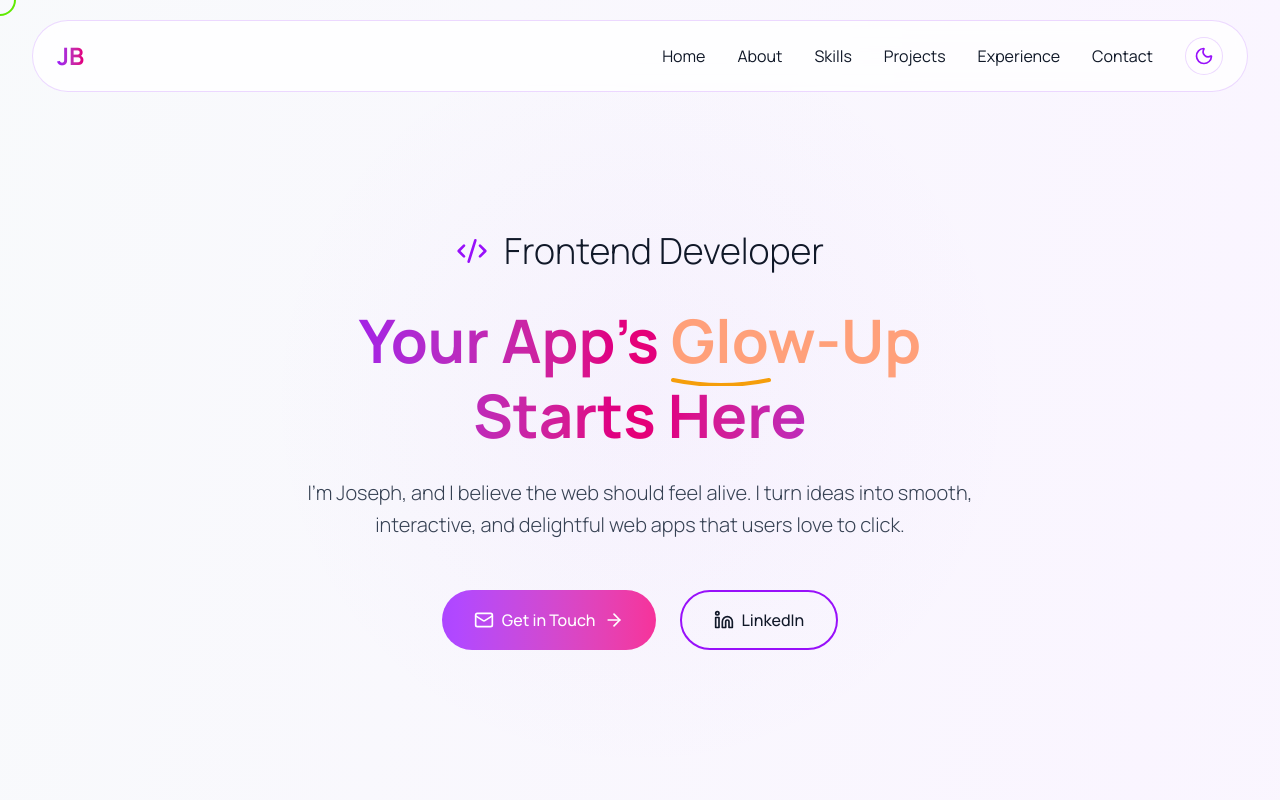
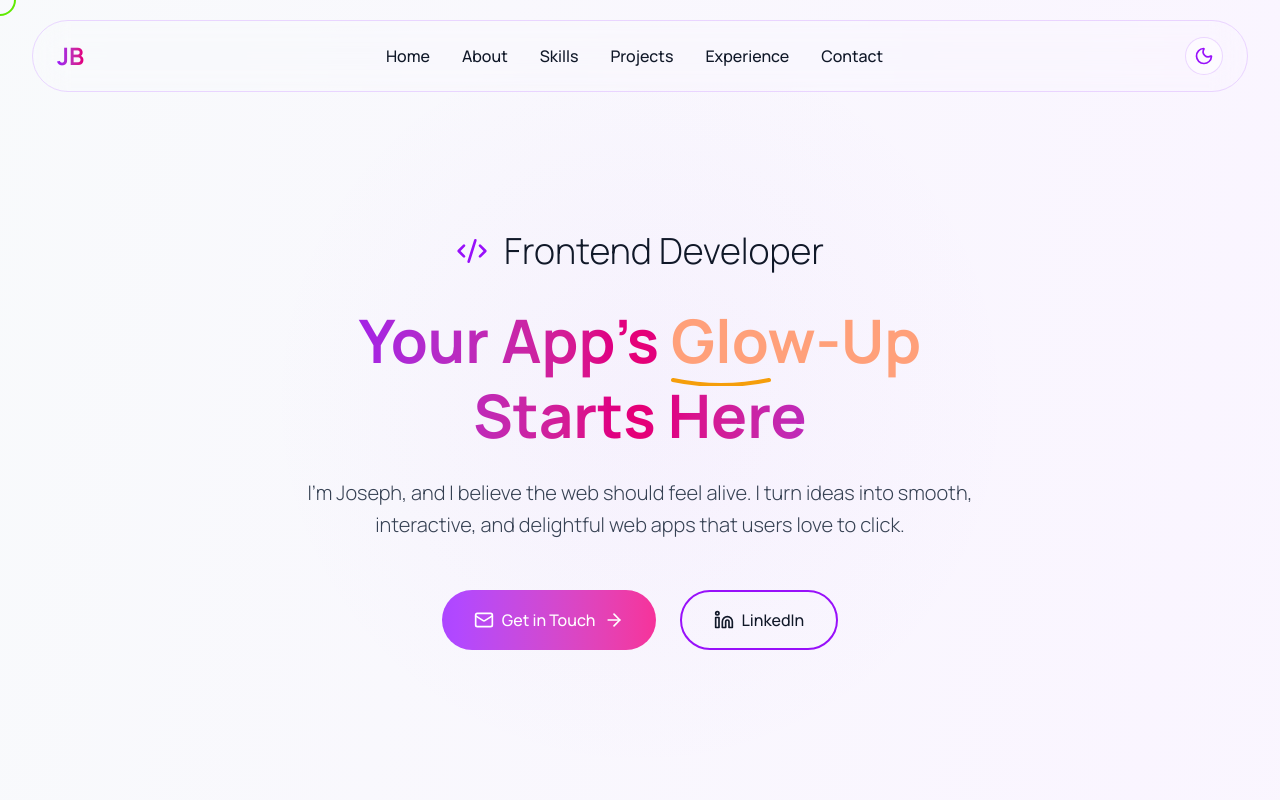
Before and after one commit to sagacious123/my-latest-portfolio, a React (Vite) app: page / in a window 1280 px wide. Shown: the top 800 px of the page. Built offline with nearby package versions, Linux system fonts and the light colour scheme.

Commit message:
UI fixes

```diff
--- a/src/pages/home.tsx
+++ b/src/pages/home.tsx
@@ -328,10 +328,12 @@ export const Home = () => {
     : "from-slate-50 via-purple-50 to-slate-50";
   const textColor = isDark ? "text-white" : "text-gray-900";
   const cardBg = isDark ? "bg-slate-900/50" : "bg-white/50";
-  const whiteBg = isDark ? "bg-slate-900" : "bg-white";
+  const whiteBg = isDark ? "bg-slate-950/80" : "bg-white/80";
   const borderColor = isDark ? "border-purple-500/30" : "border-purple-300/50";
   const accentColor = isDark ? "text-purple-400" : "text-purple-600";
-
+  // ${
+  //           isDark ? "bg-slate-950/80" : "bg-white/80"
+  //         }
   return (
     <div
       className={`min-h-screen bg-gradient-to-br ${bgColor} ${textColor} overflow-hidden transition-colors duration-500`}
@@ -368,21 +370,89 @@ export const Home = () => {
 
       {/* Navigation */}
       <nav
-        className={`fixed max-w-7xl w-[95%] mx-auto top-5 left-1/2 -translate-x-1/2 z-50 rounded-full ${
-          isDark ? "bg-slate-950/80" : "bg-white/80"
-        } backdrop-blur-lg z-40 border ${borderColor}`}
+        className={`fixed max-w-7xl w-[95%] mx-auto top-5 left-1/2 -translate-x-1/2 z-50 rounded-full bg-transparent  backdrop-blur-lg z-40 border ${borderColor}`}
       >
-        <div className="max-w-7xl mx-auto px-6 py-4 flex justify-between items-center">
+        <div className="max-w-7xl mx-auto md:px-6 md:py-4 px-5 py-3 flex justify-between items-center">
           <div
             className={`text-2xl font-bold bg-gradient-to-r ${
               isDark
                 ? "from-purple-400 to-pink-400"
                 : "from-purple-600 to-pink-600"
             } bg-clip-text text-transparent`}
+            style={{
+              WebkitBackgroundClip: "text",
+              WebkitTextFillColor: "transparent",
+            }}
           >
             JB
           </div>
+          {/* Desktop Nav */}
           <div
+            className={`flex md:flex-row flex-col md:bg-transparent md:static absolute top-1/2 z-[-1] left-0 right-0 gap-8 items-center md:border-0 md:py-0 py-5 rounded-b-4xl md:rounded-[unset] border border-t-0 ${borderColor} backdrop-blur-md md:opacity-100 opacity-0 ${
+              isMenuOpen ? "opacity-100" : "opacity-0"
+            }`}
+          >
+            {[
+              "Home",
+              "About",
+              "Skills",
+              "Projects",
+              "Experience",
+              //   "Testimonials",
+              "Contact",
+            ].map((item) => (
+              <a
+                key={item}
+                href={`#${item.toLowerCase()}`}
+                className={`hover:${accentColor} transition-colors relative group font-medium`}
+                onClick={() => createSparkle(mousePosition.x, mousePosition.y)}
+              >
+                {item}
+                <span
+                  className={`absolute -bottom-1 left-0 w-0 h-0.5 ${
+                    isDark ? "bg-purple-400" : "bg-purple-600"
+                  } group-hover:w-full transition-all duration-300`}
+                />
+              </a>
+            ))}
+            {/* <button
+              onClick={() => {
+                setIsDark(!isDark);
+                createSparkle(mousePosition.x, mousePosition.y);
+              }}
+              className={`p-2 rounded-full ${cardBg} border ${borderColor} hover:scale-110 transition-transform`}
+            >
+              {isDark ? (
+                <Sun className="w-5 h-5 text-yellow-400" />
+              ) : (
+                <Moon className="w-5 h-5 text-purple-600" />
+              )}
+            </button> */}
+          </div>
+
+          {/* Mobile Menu Button */}
+          <div className=" flex items-center gap-4">
+            <button
+              onClick={() => {
+                setIsDark(!isDark);
+                createSparkle(mousePosition.x, mousePosition.y);
+              }}
+              className={`p-2 rounded-full ${cardBg} border ${borderColor}`}
+            >
+              {isDark ? (
+                <Sun className="w-5 h-5 text-yellow-400" />
+              ) : (
+                <Moon className="w-5 h-5 text-purple-600" />
+              )}
+            </button>
+            <button
+              className="md:hidden"
+              onClick={() => setIsMenuOpen(!isMenuOpen)}
+            >
+              {isMenuOpen ? <X /> : <Menu />}
+            </button>
+          </div>
+          {/* <div
             className={`flex md:flex-row flex-col md:bg-transparent md:static absolute top-1/2 z-[-1] left-0 right-0 gap-8 items-center md:border-0 md:py-0 py-5 rounded-b-4xl md:rounded-[unset] border border-t-0 ${borderColor} ${whiteBg} md:opacity-100 opacity-0 ${
               isMenuOpen ? "opacity-100" : "opacity-0"
             }`}
@@ -421,14 +491,40 @@ export const Home = () => {
                 <Moon className="w-5 h-5 text-purple-600" />
               )}
             </button>
-          </div>
-          <button
+          </div> */}
+          {/* <button
             className="md:hidden"
             onClick={() => setIsMenuOpen(!isMenuOpen)}
           >
             {isMenuOpen ? <X /> : <Menu />}
-          </button>
+          </button> */}
         </div>
+        {/* Mobile Menu */}
+        {/* {isMenuOpen && (
+          <div className={`md:hidden fixed ${cardBg} border-t ${borderColor} py-4`}>
+            {[
+              "Home",
+              "About",
+              "Skills",
+              "Projects",
+              "Experience",
+              "Testimonials",
+              "Contact",
+            ].map((item) => (
+              <a
+                key={item}
+                href={`#${item.toLowerCase()}`}
+                className={`block px-6 py-3 hover:${accentColor} transition-colors`}
+                onClick={() => {
+                  setIsMenuOpen(false);
+                  createSparkle(mousePosition.x, mousePosition.y);
+                }}
+              >
+                {item}
+              </a>
+            ))}
+          </div>
+        )} */}
       </nav>
 
       {/* Hero Section */}
@@ -757,7 +853,7 @@ export const Home = () => {
                 isDark ? "text-slate-400" : "text-slate-600"
               } text-lg`}
             >
-              Click around and explore! 🎨
+              Click around and explore!
             </p>
           </div>
 
```
